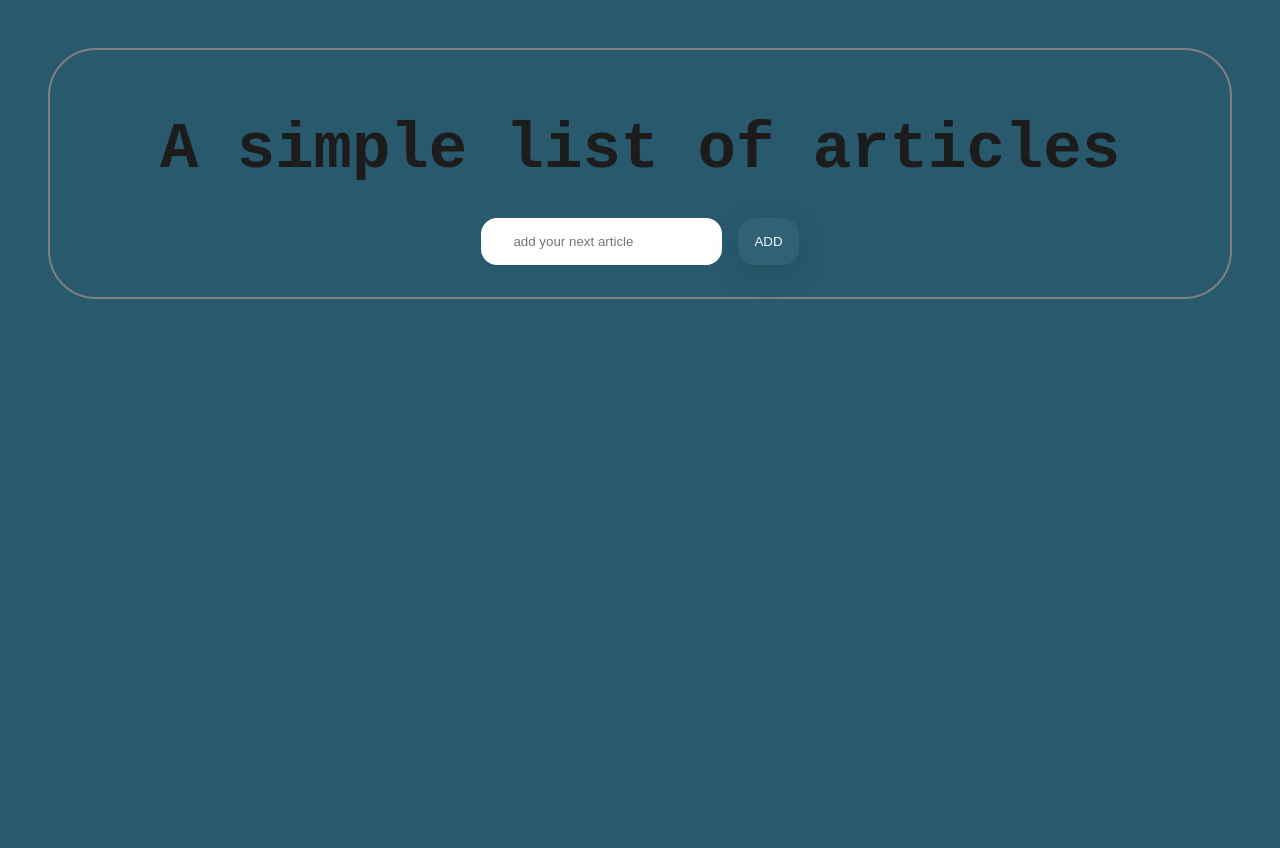
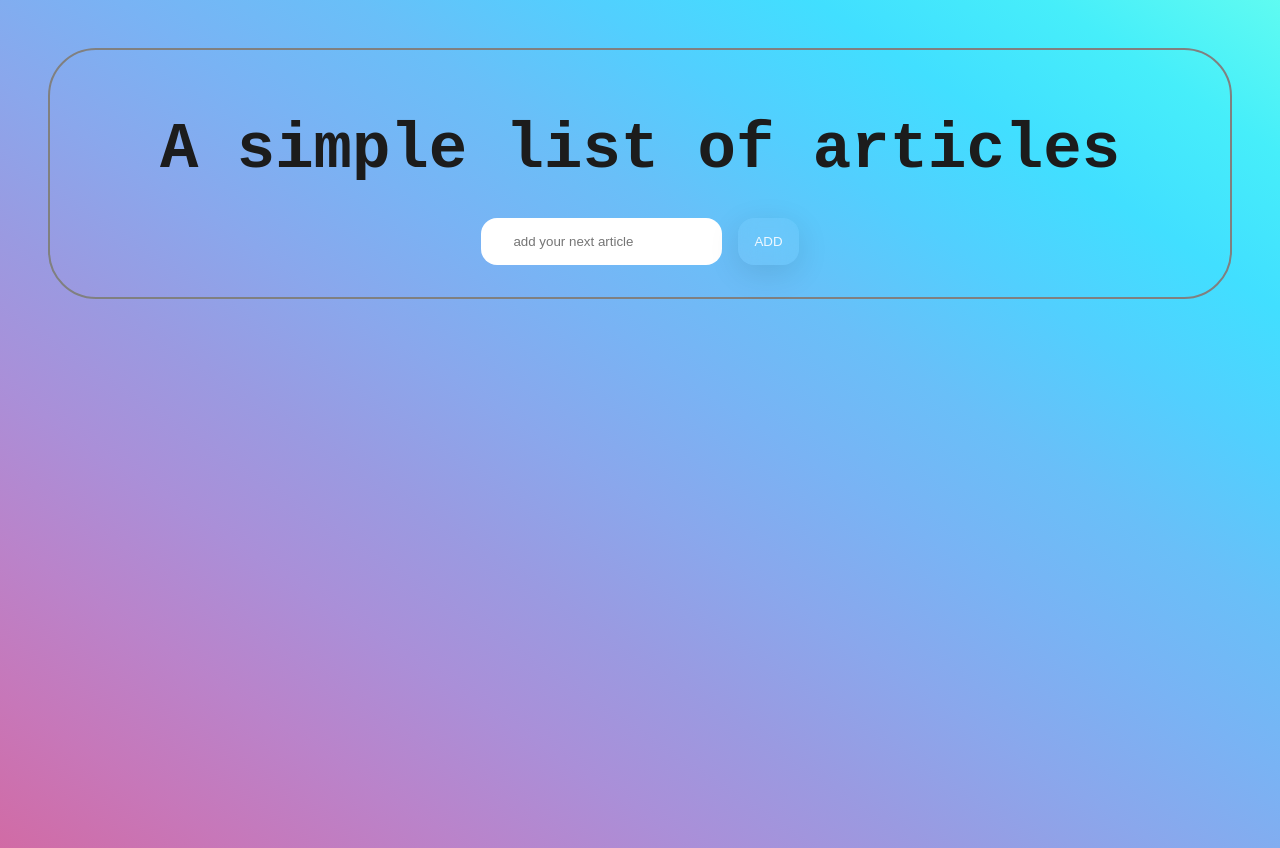
Before and after one commit to andrealoda/react-form, a React (Vite) app: page / in a window 1280 px wide. Before the commit the page ends 800 px from the top, so only its background shows below. Built offline with nearby package versions, Linux system fonts and the light colour scheme.

Commit message:
change some css style.

```diff
--- a/src/index.css
+++ b/src/index.css
@@ -5,16 +5,19 @@
 }
 
 .jetbrains {
-  font-family: 'JetBrains Mono Variable', monospace;
+    font-family: 'JetBrains Mono Variable', monospace;
 }
 
 .geist {
-  font-family: 'Geist Mono Variable', monospace;
+    font-family: 'Geist Mono Variable', monospace;
 }
 
 
 body {
-    background: #28596d;
+    background-image: linear-gradient(to right top, #d16ba5, #c777b9, #ba83ca, #aa8fd8, #9a9ae1, #8aa7ec, #79b3f4, #69bff8, #52cffe, #41dfff, #46eefa, #5ffbf1);
+    background-size: cover;
+    background-repeat: no-repeat;
+     min-height: 100vh;
 }
 
 .container {
@@ -56,7 +59,7 @@ body {
     right: 10%;
     min-width: 20%;
     cursor: pointer;
-    }
+}
 
 .glass-card {
     background: rgba(255, 255, 255, 0.05);
```
